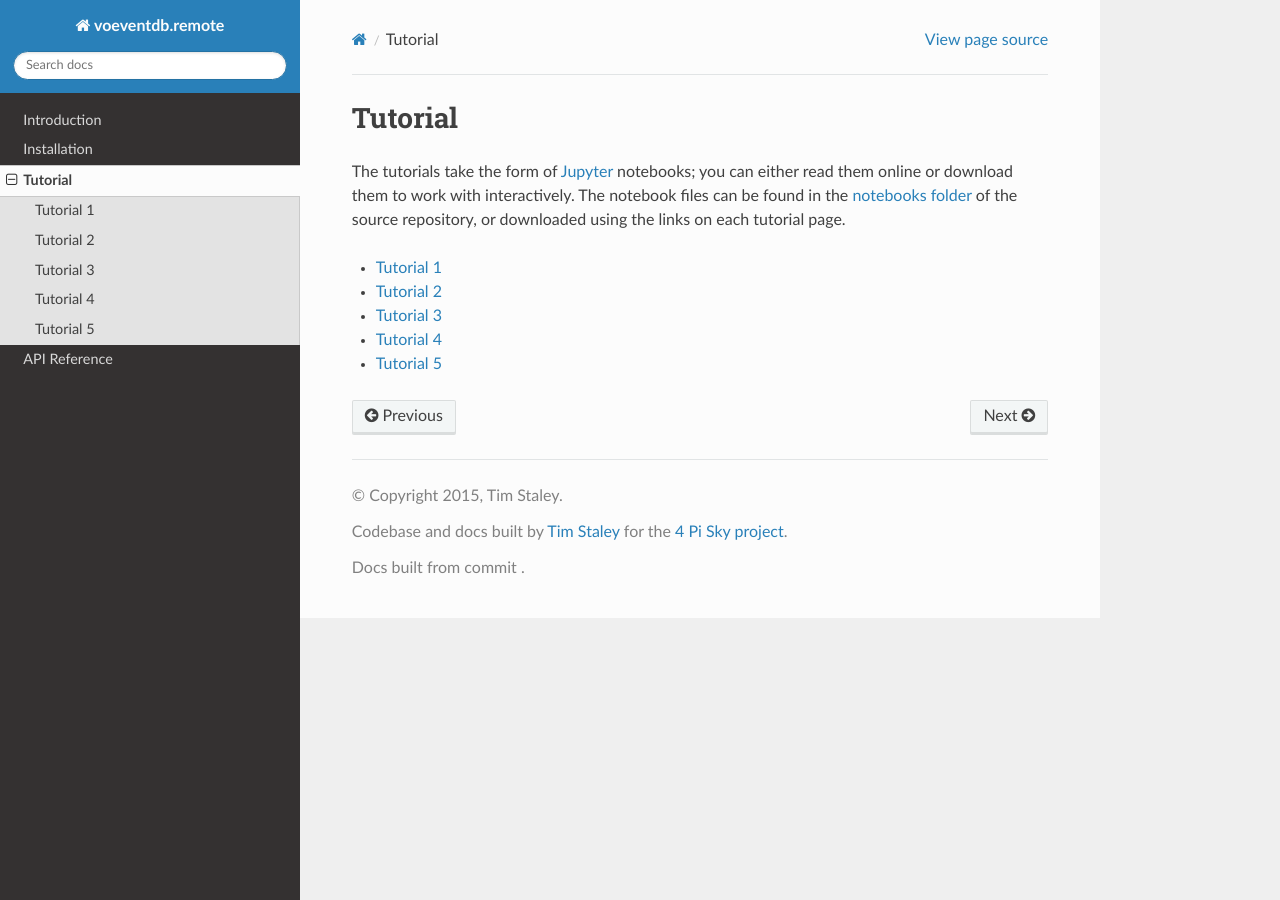
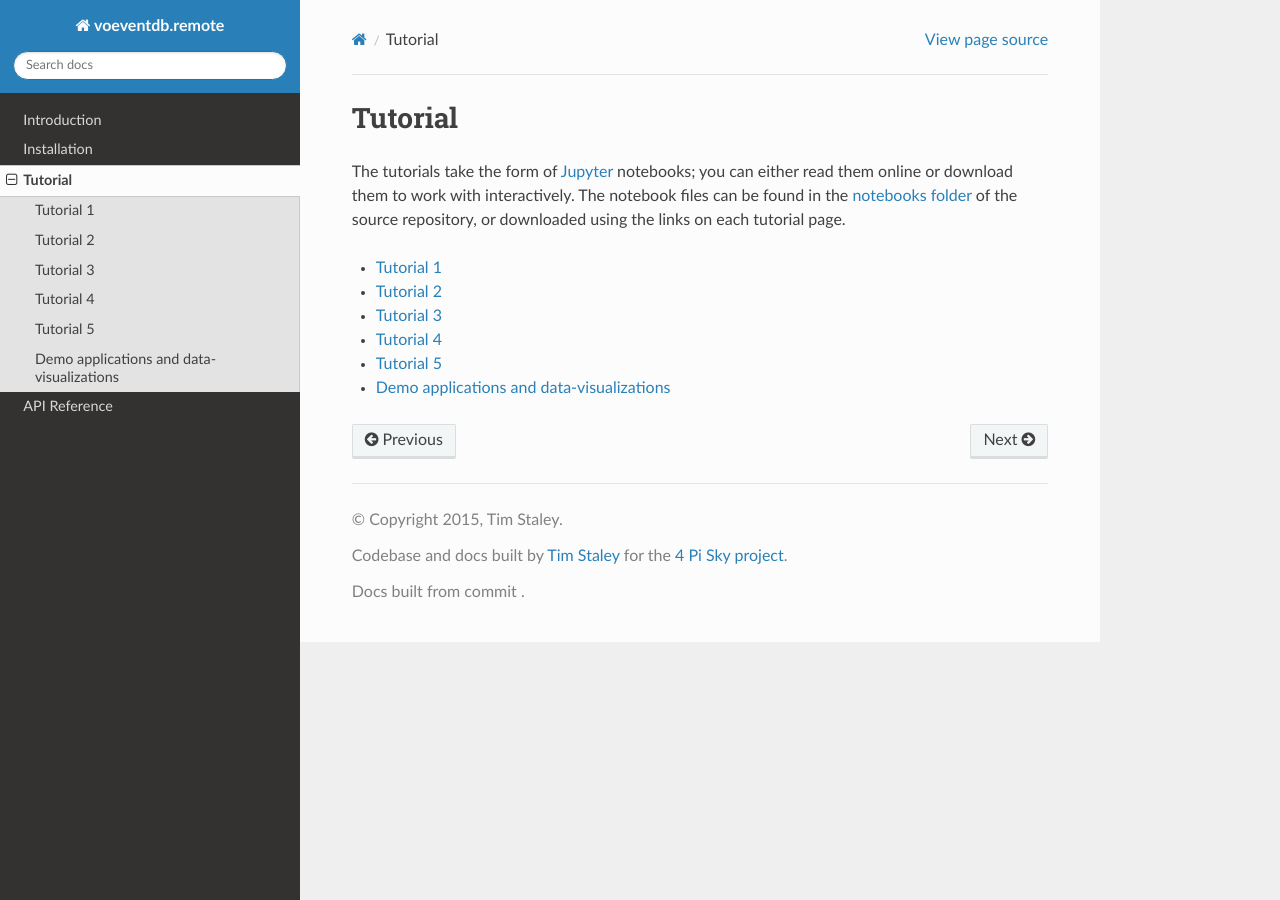
Before and after one commit to timstaley/voeventdb.remote, a Sphinx documentation site: the page built from docs/source/tutorial/index.rst, in a window 1280 px wide. Built offline with Sphinx 7.4.7 and the Read the Docs theme 2.0.0, drawn with Linux system fonts in a browser that asks for light colours; the version number could not be read and is left out.

Commit message:
Docs: Add demo notebook.

```diff
--- /dev/null
+++ b/docs/source/tutorial/demo.rst
@@ -0,0 +1,7 @@
+Demo applications and data-visualizations
+============================================
+
+:download:`Right click here and 'save as' to download this notebook. <../notebooks/demo_applications.ipynb>`
+
+.. raw:: html
+   :file: demo_applications.html
--- a/docs/source/tutorial/index.rst
+++ b/docs/source/tutorial/index.rst
@@ -20,3 +20,4 @@ using the links on each tutorial page.
    tutorial3
    tutorial4
    tutorial5
+   demo
```
Also changed, not shown: docs/source/notebooks/demo_applications.ipynb (added), docs/source/notebooks/tutorial2.ipynb, docs/source/notebooks/tutorial5.ipynb.
